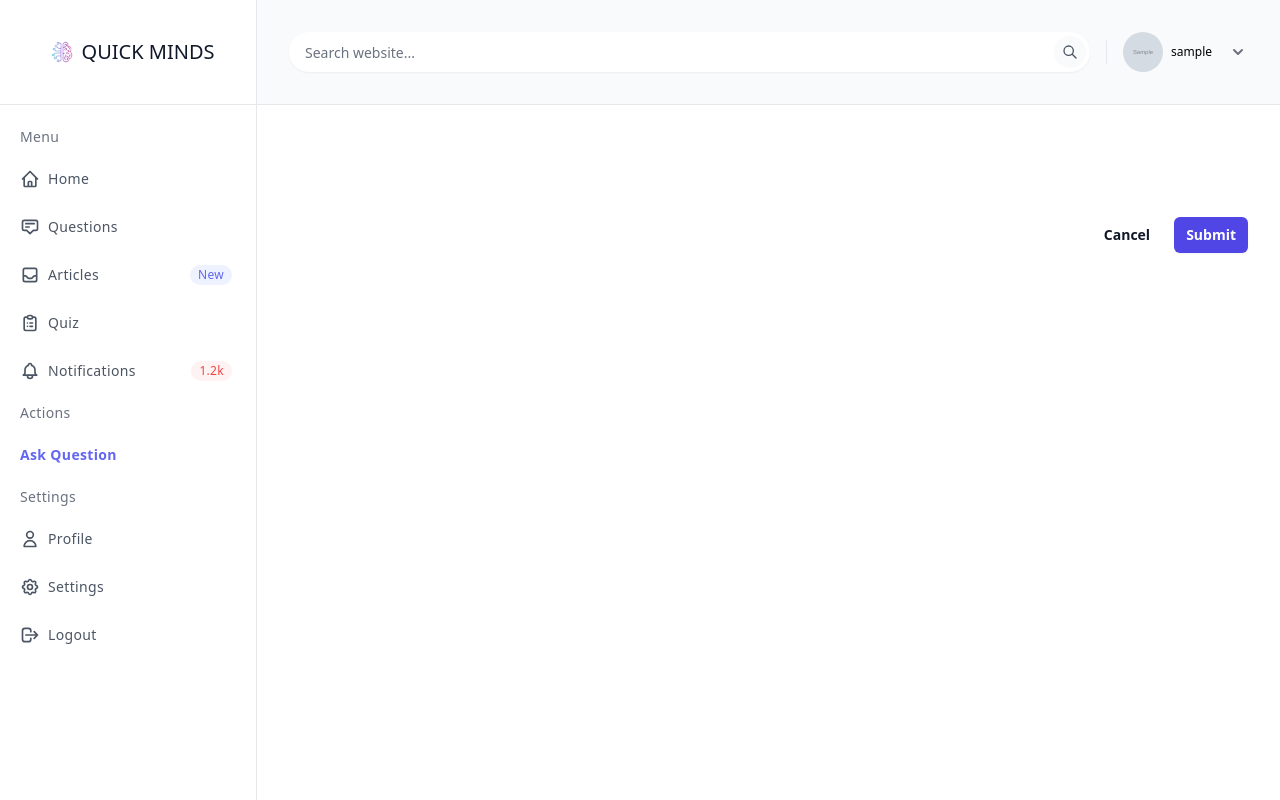
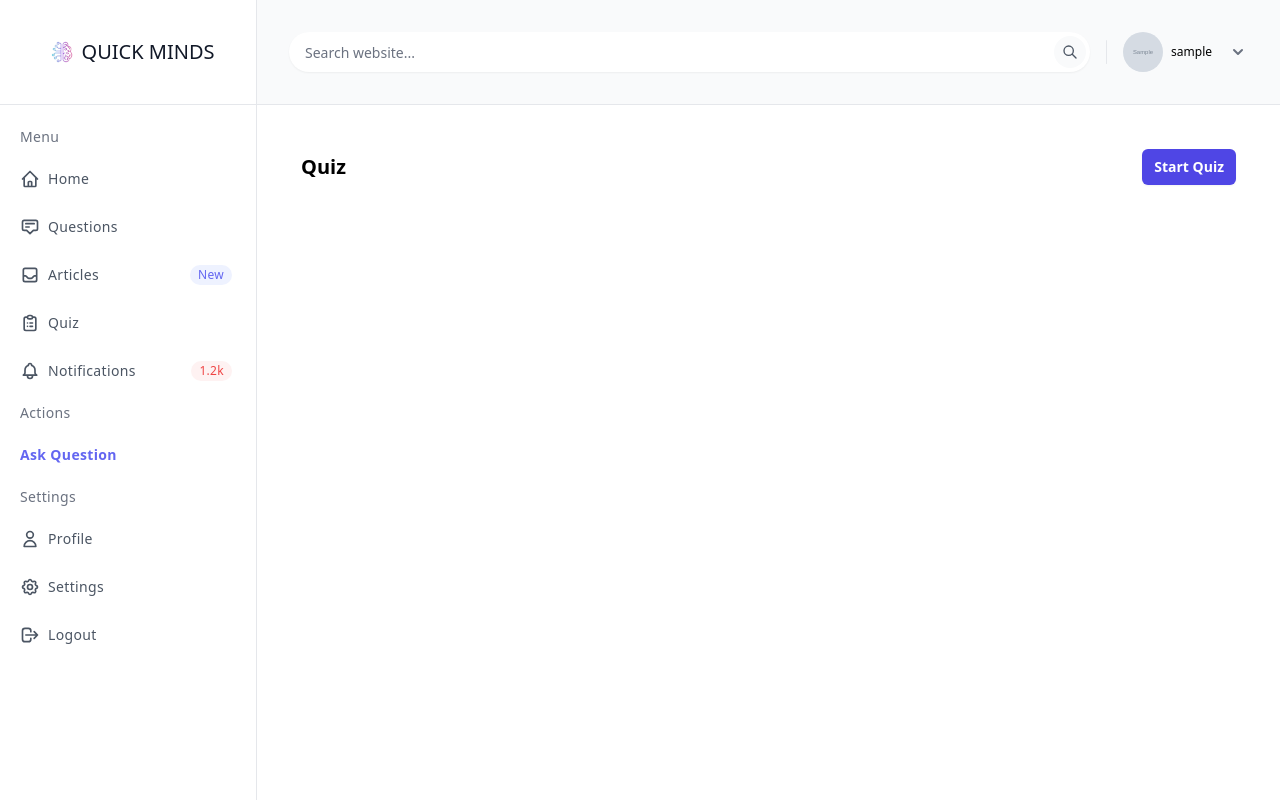
Before and after one commit to aadityab7/quick-minds, a Flask app: template project/templates/attempt_quiz.html in a window 1280 px wide. Run offline with Flask 3, Linux system fonts and the light colour scheme; the template is opened without the code that fills it: most values are stand-ins (such as "Sample title", 1, 10 or a date in 2020); grey boxes marked "Sample" are stand-in pictures; a database or web service that is not in the repository returns one stand-in record (values such as "Sample title"); data that the repository does not hold is empty; some libraries are stand-ins or nearby versions.

Commit message:
small changes in quiz

```diff
--- a/project/__init__.py
+++ b/project/__init__.py
@@ -203,6 +203,7 @@ def vote_unvote():
 def attempt_quiz(quiz_id):
 	if session.get('user_id'):
 		return render_template('attempt_quiz.html', quiz_id = quiz_id,
+			start_quiz = "true",
 			user_id = session['user_id'],
 			user_name = session['user_name'],
 			user_picture_url = session['user_picture_url']
--- a/project/templates/attempt_quiz.html
+++ b/project/templates/attempt_quiz.html
@@ -11,7 +11,14 @@
 			<input type="hidden" id="quiz_id" name="quiz_id" value="">
 
 			<div id="lower" class="grow py-3 px-3 rounded-t-lg">
-				<h1 id = "quiz_title" class="text-xl font-bold"></h1>
+				<div class="flex items-center justify-between">
+					<h1 id = "quiz_title" class="text-xl font-bold">Quiz</h1>
+
+					<button id = "start_quiz_button" type="button" class="rounded-md bg-indigo-600 px-3 py-2 text-sm font-semibold text-white shadow-sm hover:bg-indigo-500 focus-visible:outline focus-visible:outline-2 focus-visible:outline-offset-2 focus-visible:outline-indigo-600">
+						Start Quiz
+					</button>
+
+				</div>
 
 			    <div id="quiz_questions_page" class="mt-8">
 
@@ -51,7 +58,7 @@
 			    </div>
 		    </div>
 
-		    <div id = "buttons" class="mt-6 flex items-center justify-end gap-x-6">
+		    <div id = "buttons" class="hidden mt-6 flex items-center justify-end gap-x-6">
 			    <button type="button" class="text-sm font-semibold leading-6 text-gray-900" onclick="goBack()">Cancel</button>
 			    <button id = "quiz-submission-button" type="submit" class="rounded-md bg-indigo-600 px-3 py-2 text-sm font-semibold text-white shadow-sm hover:bg-indigo-500 focus-visible:outline focus-visible:outline-2 focus-visible:outline-offset-2 focus-visible:outline-indigo-600">Submit</button>
 		  	</div>
@@ -67,6 +74,10 @@
 		const quiz_id = {{quiz_id}};
 		var isLoading = false;  // Flag to track whether an AJAX request is in progress
 	    var loadComplete = false; // All "For You" quizzes already loaded
+	    var startQuiz = {{ start_quiz|default("false") | tojson | safe }};
+
+	    console.log("startQuiz");
+	    console.log(startQuiz);
 
 	    // Function to load more quizzes
 	    function getQuizQuestions() {
@@ -92,6 +103,9 @@
 	            url: '/get_quiz_questions',
 	            data: { quiz_id: quiz_id, num_to_load: numToLoad, offset: currentOffset},
 	            success: function (data) {
+
+	            	document.getElementById('start_quiz_button').classList.add('hidden');
+	            	document.getElementById('buttons').classList.remove('hidden');
 
 	            	document.getElementById('quiz_title').innerText = data.quiz_details.title;
 	            	document.getElementById("quiz_id").setAttribute("value", quiz_id);
@@ -132,7 +146,13 @@
 
 	    }
 
-	    getQuizQuestions();
+	    document.getElementById("start_quiz_button").addEventListener('click', function(){
+	    	getQuizQuestions();
+	    });
+
+	    if (startQuiz === "true"){
+	    	getQuizQuestions();
+	    }
 
 	    function goBack() {
             window.history.back();
--- a/project/templates/quiz.html
+++ b/project/templates/quiz.html
@@ -43,7 +43,7 @@
 
 				          	<div class="p-4">
 				        		<a id = "attempt_quiz_button" href="">
-									<button type="submit" class="rounded-md bg-indigo-600 px-3 py-2 text-sm font-semibold text-white shadow-sm hover:bg-indigo-500 focus-visible:outline focus-visible:outline-2 focus-visible:outline-offset-2 focus-visible:outline-indigo-600">Attempt</button>
+									<button type="submit" class="rounded-md bg-indigo-600 px-3 py-2 text-sm font-semibold text-white shadow-sm hover:bg-indigo-500 focus-visible:outline focus-visible:outline-2 focus-visible:outline-offset-2 focus-visible:outline-indigo-600">Start Quiz</button>
 								</a>
 				        	</div>
 			        	</div>
```
